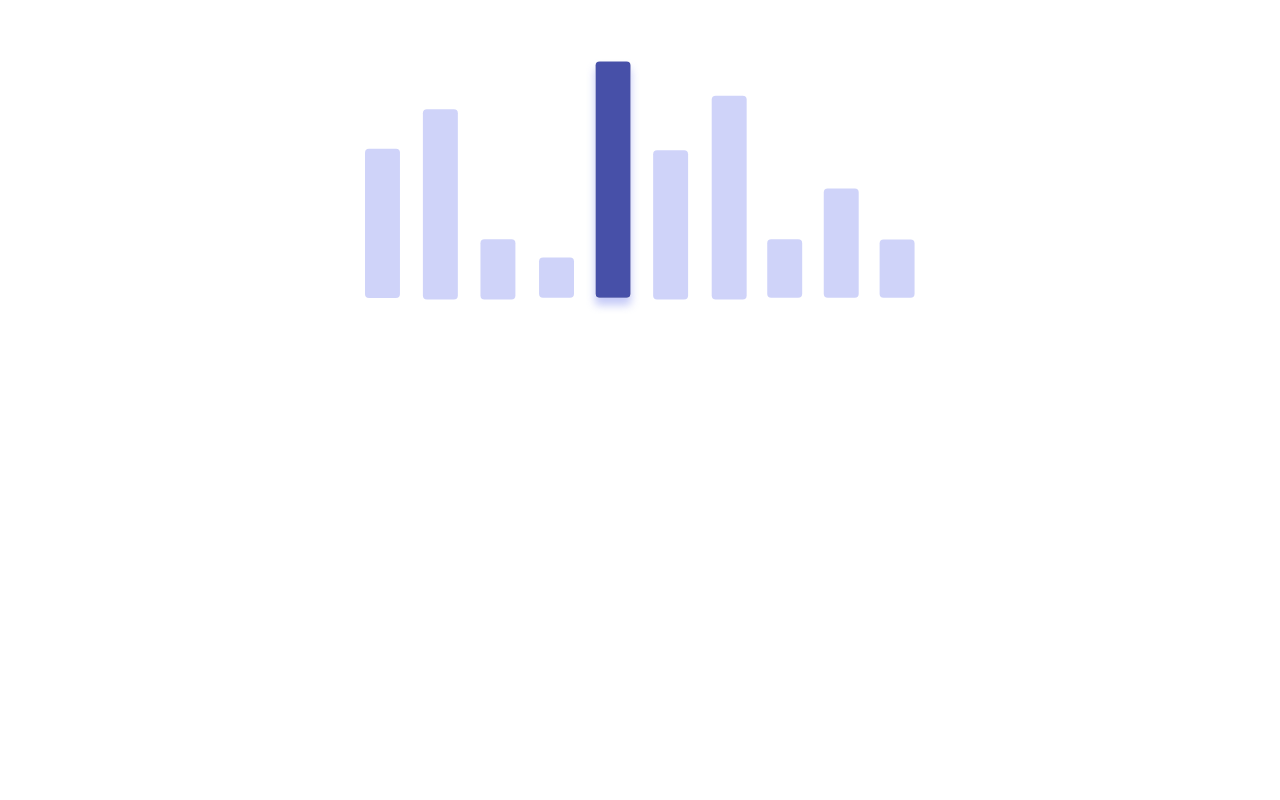
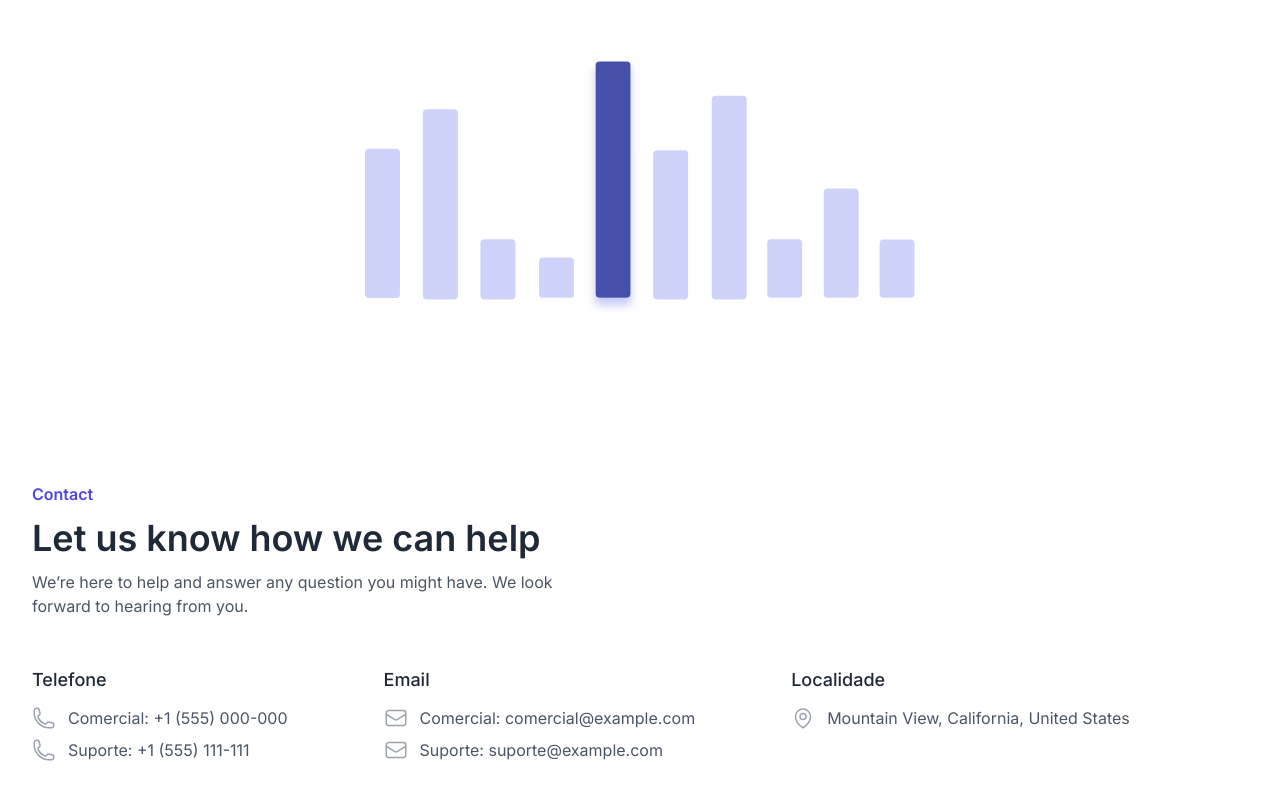
Before and after one commit to System-Apollo/FRONT_T.IA.GO, a Next.js app: page / in a window 1280 px wide. Shown: the part 2696-3496 px from the top of the page. Before the commit the page ends 3122 px from the top, so only its background shows below. Built offline with nearby package versions, Linux system fonts and the light colour scheme.

Commit message:
✨ feat: added to home page

```diff
--- a/src/pages/index.tsx
+++ b/src/pages/index.tsx
@@ -2,6 +2,7 @@ import { Inter } from 'next/font/google';
 import Initial from './initial'
 import Sobre from './sobre';
 import Solucoes from './solucoes';
+import Suporte from './suporte';
 
 const inter = Inter({ subsets: ['latin'] });
 
@@ -11,6 +12,7 @@ export default function Home() {
       <Initial/>
       <Sobre/>
       <Solucoes/>
+      <Suporte/>
     </main>
   );
 }
```
